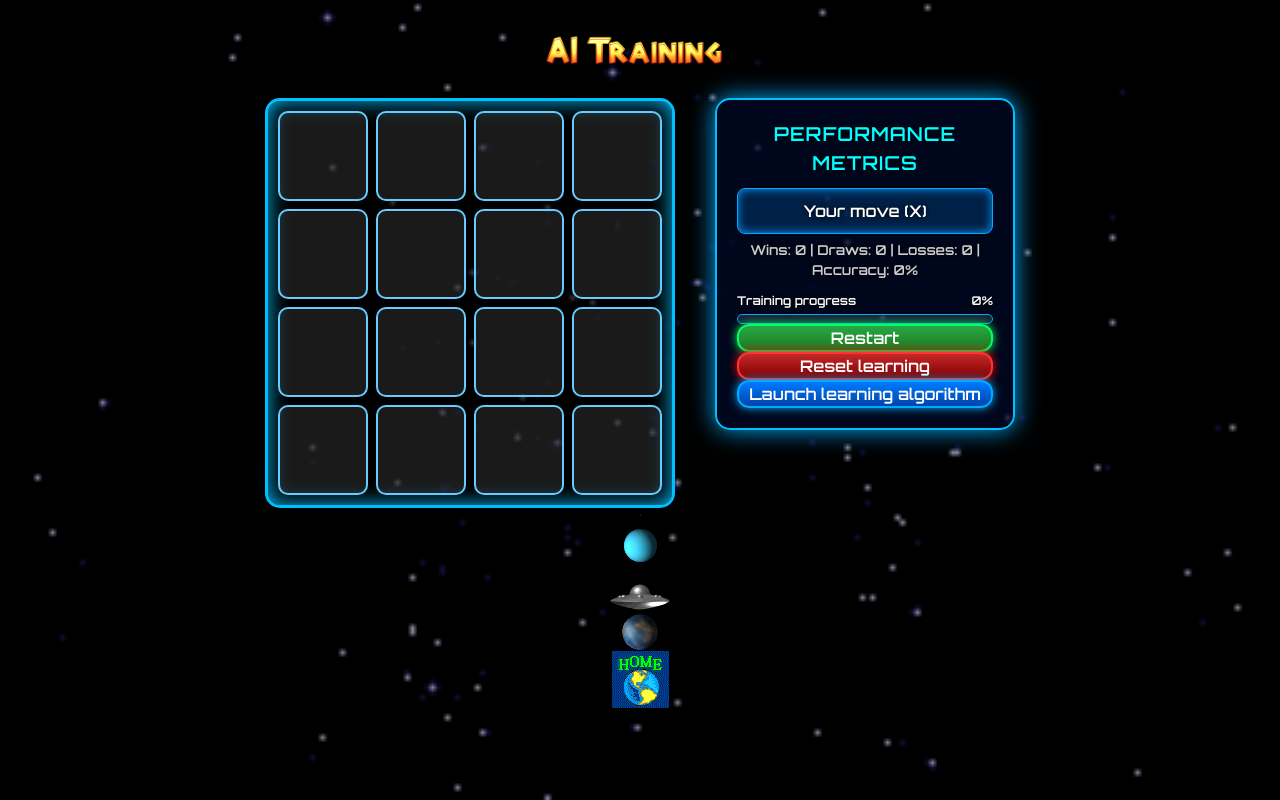
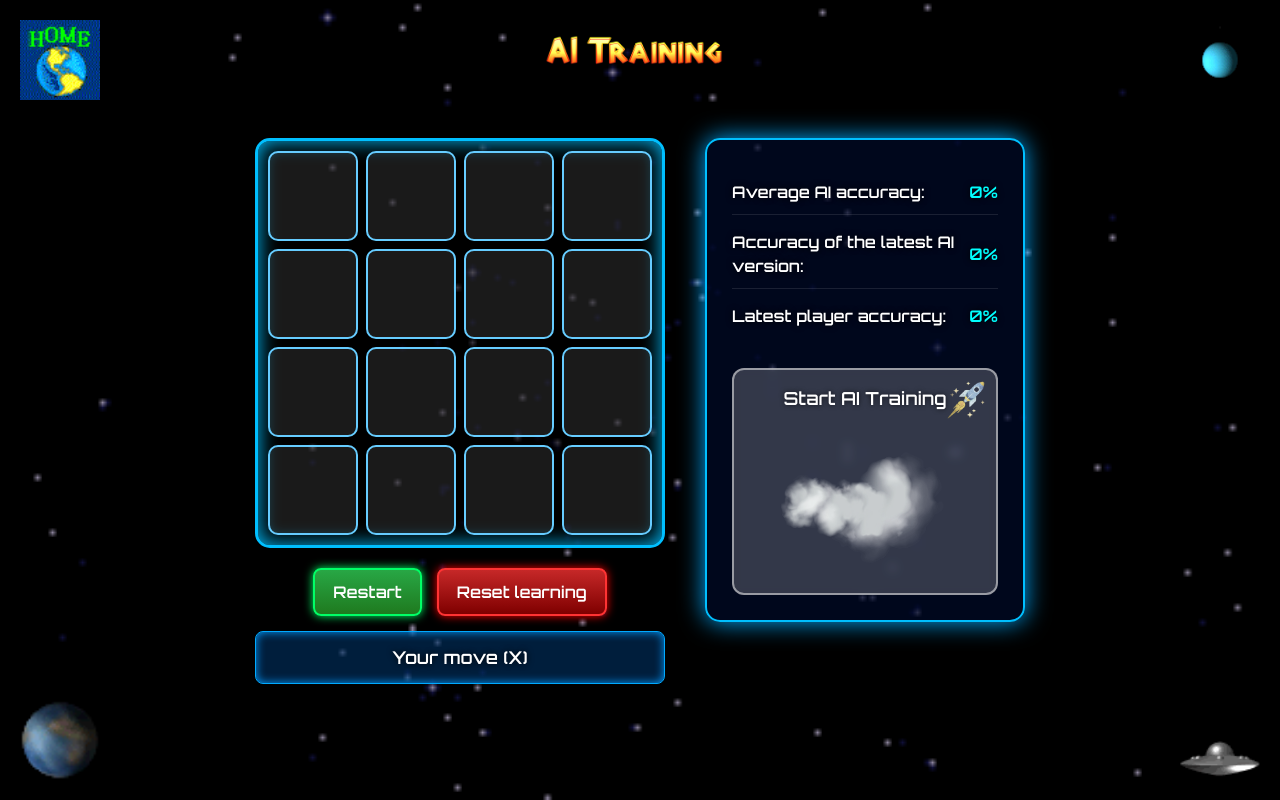
Before and after one commit to sergij5/Programming-class-website, a plain HTML site: page ai.html in a window 1280 px wide. Drawn offline with nearby package versions, Linux system fonts and the light colour scheme.

Commit message:
Update ai.html

```diff
--- a/ai.html
+++ b/ai.html
@@ -19,14 +19,50 @@ body {
   justify-content: flex-start;
   min-height: 100vh;
   padding: 30px;
-
+  position: relative;
 
     background-image: url('img/bg.gif');
     background-size: cover;
     background-position: center;
     background-repeat: no-repeat;
-    background-attachment: fixed; /* Фиксирует фон при прокрутке */
+    background-attachment: fixed;
 
+}
+
+/* Стили для изображений в углах */
+.corner-image {
+  position: fixed;
+  z-index: 100;
+}
+
+#home {
+  top: 20px;
+  left: 20px;
+}
+
+#uranus {
+  top: 20px;
+  right: 20px;
+}
+
+#ufo {
+  bottom: 20px;
+  right: 20px;
+}
+
+#earth {
+  bottom: 20px;
+  left: 20px;
+}
+
+.corner-image img {
+  width: 80px;
+  height: auto;
+  transition: transform 0.3s ease;
+}
+
+.corner-image img:hover {
+  transform: scale(1.1);
 }
 
 /* Заголовок */
@@ -36,13 +72,27 @@ h1 {
   text-transform: uppercase;
   text-shadow: 0 0 10px #ffcc00, 0 0 30px #ffaa00;
   margin-bottom: 20px;
+  z-index: 10;
 }
 
-/* Макет */
-.wrapper {
+/* Основной контейнер */
+.container {
   display: flex;
+  justify-content: center;
+  align-items: flex-start;
   gap: 40px;
-  align-items: flex-start;
+  margin-top: 40px;
+  z-index: 10;
+  position: relative;
+  width: 100%;
+  max-width: 1000px;
+}
+
+/* Левая часть - игровое поле и кнопки */
+.left-side {
+  display: flex;
+  flex-direction: column;
+  align-items: center;
 }
 
 /* Игровая зона */
@@ -77,148 +127,198 @@ h1 {
   transform: scale(0.97);
 }
 
-/* Панель справа */
-.panel {
-  width: 300px;
+/* Кнопки под игровым полем */
+.bottom-buttons {
+  margin-top: 20px;
+  display: flex;
+  gap: 15px;
+}
+
+.green-button {
+  background: linear-gradient(180deg, #28a745, #1f7a1f);
+  color: white;
+  border: 2px solid #00ff66;
+  padding: 10px 18px;
+  border-radius: 8px;
+  cursor: pointer;
+  font-family: 'Orbitron', sans-serif;
+  box-shadow: 0 0 10px #00ff66;
+  transition: all 0.3s;
+}
+
+.green-button:hover {
+  background: linear-gradient(180deg, #33cc66, #1f7a1f);
+  transform: translateY(-2px);
+}
+
+.red-button {
+  background: linear-gradient(180deg, #c62828, #7f0000);
+  color: white;
+  border: 2px solid #ff3333;
+  padding: 10px 18px;
+  border-radius: 8px;
+  cursor: pointer;
+  font-family: 'Orbitron', sans-serif;
+  box-shadow: 0 0 10px #ff0000;
+  transition: all 0.3s;
+}
+
+.red-button:hover {
+  background: linear-gradient(180deg, #ff4444, #a00000);
+  transform: translateY(-2px);
+}
+
+/* Правая часть - метрики и кнопка */
+.right-side {
+  display: flex;
+  flex-direction: column;
+  align-items: flex-start;
+  gap: 15px;
   background: rgba(0, 10, 40, 0.7);
   border: 2px solid #00bfff;
   border-radius: 15px;
-  padding: 20px;
+  padding: 25px;
   box-shadow: 0 0 25px #00aaff;
+  width: 320px;
 }
 
-.panel h2 {
-  font-size: 1.2rem;
-  text-align: center;
-  margin-bottom: 10px;
-  color: #00ffff;
-  text-transform: uppercase;
-  letter-spacing: 1px;
+.metrics p {
+  color: white;
+  font-size: 16px;
+  margin: 5px 0;
+  display: flex;
+  justify-content: space-between;
+  align-items: center;
+  padding: 10px 0;
+  border-bottom: 1px solid rgba(255,255,255,0.1);
+  width: 100%;
 }
 
-/* Кнопки */
-button {
-  width: 100%;
-  margin-top: 8px;
-  padding: 10px;
-  font-family: 'Orbitron', sans-serif;
-  font-size: 0.9rem;
-  border-radius: 12px;
-  border: 2px solid transparent;
-  cursor: pointer;
-  color: white;
-  letter-spacing: 1px;
-  transition: all 0.3s;
+.metrics p:last-child {
+  border-bottom: none;
 }
 
-#newGameBtn {
-  background: linear-gradient(180deg, #28a745, #1f7a1f);
-  border-color: #00ff66;
-  box-shadow: 0 0 10px #00ff66;
-}
-#newGameBtn:hover {
-  background: linear-gradient(180deg, #33cc66, #1f7a1f);
+.metric-value {
+  font-weight: bold;
+  color: #00ffff;
 }
 
-#trainBtn {
-  background: linear-gradient(180deg, #007bff, #0044aa);
-  border-color: #00aaff;
-  box-shadow: 0 0 10px #00aaff;
-}
-#trainBtn:hover {
-  background: linear-gradient(180deg, #33aaff, #0044aa);
+/* Обновленная кнопка запуска - полупрозрачная с текстом */
+.launch-button {
+  background: rgba(255, 255, 255, 0.2);
+  border: 2px solid rgba(255, 255, 255, 0.5);
+  border-radius: 12px;
+  cursor: pointer;
+  transition: all 0.3s;
+  width: 100%;
+  margin-top: 10px;
+  padding: 15px;
+  display: flex;
+  flex-direction: column;
+  align-items: center;
+  justify-content: center;
+  position: relative;
+  min-height: 120px;
+  backdrop-filter: blur(5px);
 }
 
-#resetBtn {
-  background: linear-gradient(180deg, #c62828, #7f0000);
-  border-color: #ff3333;
-  box-shadow: 0 0 10px #ff0000;
-}
-#resetBtn:hover {
-  background: linear-gradient(180deg, #ff4444, #a00000);
+.launch-button:hover {
+  background: rgba(255, 255, 255, 0.3);
+  transform: translateY(-2px);
+  box-shadow: 0 4px 12px rgba(255, 255, 255, 0.2);
 }
 
-/* Прогресс и статистика */
-.progress-bar {
-  height: 10px;
-  background: rgba(255,255,255,0.1);
-  border-radius: 10px;
-  overflow: hidden;
-  margin-top: 5px;
-  border: 1px solid #00aaff;
-}
-.progress-fill {
-  height: 100%;
-  background: linear-gradient(90deg, #00ffcc, #007bff);
-  transition: width 0.3s;
+.rocket-icon {
+  width: 40px;
+  height: 40px;
+  position: absolute;
+  top: 10px;
+  right: 10px;
 }
 
+.cloud-image {
+  width: 80%;
+  max-width: 200px;
+  margin-top: 10px;
+}
+
+.button-text {
+  color: white;
+  font-size: 18px;
+  font-weight: bold;
+  text-align: center;
+  margin-bottom: 5px;
+  text-shadow: 0 0 5px rgba(0, 0, 0, 0.7);
+}
+
+/* Статус игры */
 #status {
   text-align: center;
-  margin-top: 10px;
-  padding: 10px;
+  margin-top: 15px;
+  padding: 12px;
   border-radius: 8px;
   background: rgba(0,50,100,0.6);
   border: 1px solid #00aaff;
   box-shadow: 0 0 10px #0099ff inset;
-}
-
-.stat-line {
-  font-size: 0.85rem;
-  color: #ccc;
-  margin-top: 6px;
-  text-align: center;
+  font-size: 1.1rem;
+  width: 100%;
 }
 </style>
 </head>
 
 <body>
- <h1 class="text-3xl font-bold text-center mb-8">
+  <!-- Изображения в углах -->
+  <div id="home" class="corner-image">
+    <img src="img/home.gif" alt="Home">
+  </div>
+
+  <div id="uranus" class="corner-image">
+    <img src="img/uranus.gif" alt="Uranus">
+  </div>
+
+  <div id="ufo" class="corner-image">
+    <img src="img/ufo2.gif" alt="UFO">
+  </div>
+
+  <div id="earth" class="corner-image">
+    <img src="img/Earth.gif" alt="Earth">
+  </div>
+
+  <!-- Основной контент -->
+  <h1 class="text-3xl font-bold text-center mb-8">
     <img src="img/Cool Text - AI Training 492436408948864 1.png" alt="AI TRAINING" class="inline-block h-8 mr-3">
+  </h1>
 
-</h1>
+  <div class="container">
+    <!-- Левая часть: игровое поле и кнопки -->
+    <div class="left-side">
+      <!-- Игровое поле -->
+      <div id="boardWrap"></div>
 
-  <div class="wrapper">
-    <div id="boardWrap"></div>
-
-    <div class="panel">
-      <h2>Performance Metrics</h2>
-      <div id="status">Your move (X)</div>
-
-      <div class="stat-line" id="stats">Wins: 0 | Draws: 0 | Losses: 0 | Accuracy: 0%</div>
-
-      <div class="mt-3">
-        <div class="flex justify-between text-xs mb-1">
-          <span>Training progress</span>
-          <span id="progressText">0%</span>
-        </div>
-        <div class="progress-bar">
-          <div id="progressFill" class="progress-fill" style="width:0%"></div>
-        </div>
+      <!-- Кнопки под полем -->
+      <div class="bottom-buttons">
+        <button id="restart" class="green-button">Restart</button>
+        <button id="reset" class="red-button">Reset learning</button>
       </div>
 
-      <button id="newGameBtn">Restart</button>
-      <button id="resetBtn">Reset learning</button>
-      <button id="trainBtn">Launch learning algorithm</button>
+      <!-- Статус игры -->
+      <div id="status">Your move (X)</div>
+    </div>
+
+    <!-- Правая панель -->
+    <div class="right-side">
+      <div class="metrics">
+        <p>Average AI accuracy: <span id="avg-accuracy" class="metric-value">0%</span></p>
+        <p>Accuracy of the latest AI version: <span id="ai-accuracy" class="metric-value">0%</span></p>
+        <p>Latest player accuracy: <span id="player-accuracy" class="metric-value">0%</span></p>
+      </div>
+      <button id="launch" class="launch-button">
+        <img src="img/download.png" class="rocket-icon" alt="Rocket">
+        <div class="button-text">Start AI Training</div>
+        <img src="img/image 5.png" class="cloud-image" alt="Cloud">
+      </button>
     </div>
   </div>
-
-<div>
- <img src="img/uranus.gif">
-</div>
-
-<div>
- <img src="img/ufo2.gif">
-</div>
-
-<div>
- <img src="img/Earth.gif">
-</div>
-
-<div>
- <img src="img/home.gif">
-</div>
-
 
 <script>
 // ==== оригинальная логика ====
@@ -232,13 +332,20 @@ const WIN_PATTERNS = [
 let gameState = { grid: Array(16).fill(null), current: 'X', active: true };
 const boardWrap = document.getElementById('boardWrap');
 const statusEl = document.getElementById('status');
-const statsEl = document.getElementById('stats');
-const progressText = document.getElementById('progressText');
-const progressFill = document.getElementById('progressFill');
+const avgAccuracyEl = document.getElementById('avg-accuracy');
+const aiAccuracyEl = document.getElementById('ai-accuracy');
+const playerAccuracyEl = document.getElementById('player-accuracy');
 
 const alpha = 0.3, gamma = 0.9, epsilon = 0.2;
 let Q = {};
 let trainingStats = { wins:0, draws:0, losses:0, accurateMoves:0, totalMoves:0 };
+
+// Инициализация метрик точности
+function initAccuracyMetrics() {
+  avgAccuracyEl.textContent = "0%";
+  aiAccuracyEl.textContent = "0%";
+  playerAccuracyEl.textContent = "0%";
+}
 
 function stateKey(s){ return s.map(v=>v===null?'-':v).join(''); }
 function availableActions(s){ return s.map((v,i)=>v===null?i:null).filter(x=>x!==null); }
@@ -355,33 +462,50 @@ function train(episodes){
       turn=turn==='X'?'O':'X';
     }
     done++;
-    if(done%100===0||done===episodes){
-      const prog=Math.round((done/episodes)*100);
-      progressText.textContent=prog+'%';
-      progressFill.style.width=prog+'%';
+
+    // Обновляем метрики точности каждые 500 эпизодов
+    if(done % 500 === 0 || done === episodes) {
+      updateAccuracyMetrics();
     }
+
     if(done<episodes)setTimeout(run,0);
-    else{updateStats();statusEl.textContent='Training complete! Play vs AI.';}
+    else{
+      statusEl.textContent='Training complete! Play vs AI.';
+      updateAccuracyMetrics();
+    }
   }
   run();
 }
-function updateStats(){
-  const acc=trainingStats.totalMoves>0?
-    Math.round((trainingStats.accurateMoves/trainingStats.totalMoves)*100):0;
-  statsEl.textContent=`Wins: ${trainingStats.wins} | Draws: ${trainingStats.draws} | Losses: ${trainingStats.losses} | Accuracy: ${acc}%`;
+
+// Обновление метрик точности
+function updateAccuracyMetrics() {
+  const avgAccuracy = trainingStats.totalMoves > 0 ?
+    Math.round((trainingStats.accurateMoves / trainingStats.totalMoves) * 100) : 0;
+
+  // Для демонстрации - случайные значения, в реальном приложении нужно заменить на реальные расчеты
+  const latestAccuracy = Math.min(100, avgAccuracy + Math.floor(Math.random() * 10) - 5);
+  const playerAccuracy = Math.min(100, Math.floor(Math.random() * 30) + 60);
+
+  avgAccuracyEl.textContent = `${avgAccuracy}%`;
+  aiAccuracyEl.textContent = `${latestAccuracy}%`;
+  playerAccuracyEl.textContent = `${playerAccuracy}%`;
 }
 
-document.getElementById('newGameBtn').addEventListener('click',resetGame);
-document.getElementById('trainBtn').addEventListener('click',()=>{statusEl.textContent='Training (25,000 games)...';train(25000);});
-document.getElementById('resetBtn').addEventListener('click',()=>{
+document.getElementById('restart').addEventListener('click',resetGame);
+document.getElementById('launch').addEventListener('click',()=>{
+  statusEl.textContent='Training (25,000 games)...';
+  train(25000);
+});
+document.getElementById('reset').addEventListener('click',()=>{
   Q={};
   trainingStats={wins:0,draws:0,losses:0,accurateMoves:0,totalMoves:0};
-  progressFill.style.width='0%';
-  progressText.textContent='0%';
-  statsEl.textContent='Wins: 0 | Draws: 0 | Losses: 0 | Accuracy: 0%';
+  initAccuracyMetrics();
+  statusEl.textContent='Learning reset! Start new game.';
 });
 
+// Инициализация
 drawBoard();
+initAccuracyMetrics();
 </script>
 </body>
 </html>
```
